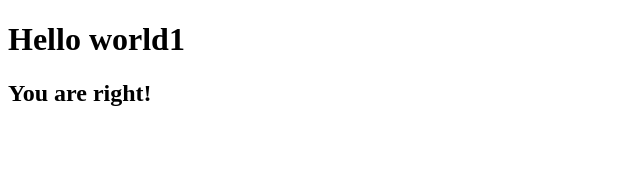
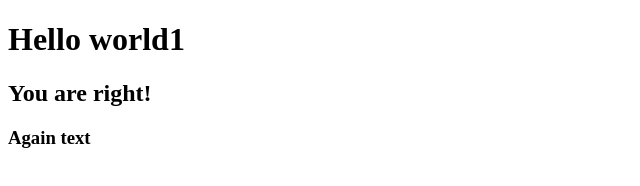
Before and after one commit to nifinik/petrichenkoPractice, a plain HTML site: page index.html in a window 1280 px wide. Shown: the whole page, without its empty margins (0-640 px from the left). Drawn offline with Linux system fonts and the light colour scheme.

Commit message:
new text

```diff
--- a/index.html
+++ b/index.html
@@ -8,6 +8,7 @@
   <body>
     <h1>Hello world1</h1>
     <h2>You are right!</h2>
+    <h3>Again text</h3>
     <script src="js/script.js"></script>
   </body>
 </html>
```
